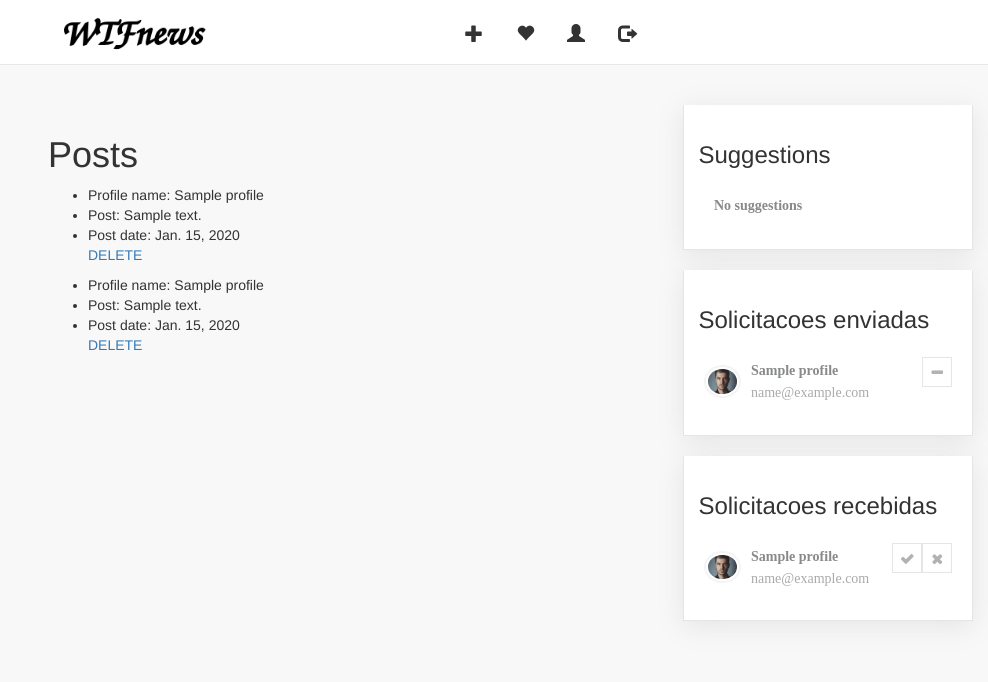
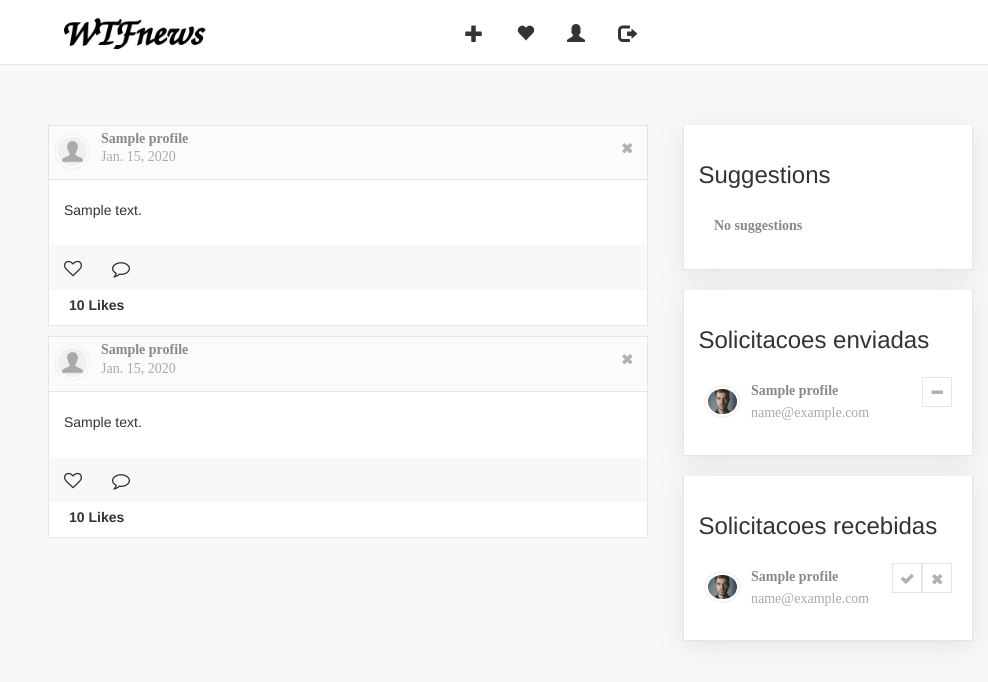
Before and after one commit to vikvik98/ProjetoFinalPi, a Django app: page / in a window 1280 px wide. Shown: the top 682 px of the page, without its empty margins (292-1280 px from the left). Run offline with Django 3.2, Linux system fonts and the light colour scheme; a user stored in the database is signed in; tables that the repository leaves empty hold one stand-in row (values such as "Sample post"); some libraries are stand-ins or nearby versions.

Commit message:
Layout do feed na index.html

```diff
--- a/WTFnews/perfil/static/perfil/assets/css/styles.css
+++ b/WTFnews/perfil/static/perfil/assets/css/styles.css
@@ -11,6 +11,87 @@ body {
   background-color:#f8f8f8;
 }
 
+.post-box {
+    float: left;
+    width: 100%;
+    background-color: #fbfbfb;
+    margin-bottom: 20px;
+    border: 1px solid #e5e5e5;
+}
+
+.post-box .post-list {
+    float: left;
+    width: 100%;
+}
+
+.post-box .post-body {
+    float: left;
+    width: 100%;
+    padding: 5px 5px 0;
+    margin-top: 2px;
+}
+
+.img {
+    width: 37px;
+    height: 37px;
+    float: left;
+    padding: 2px;
+    border: 2px solid #f4f4f4;
+}
+
+.img-responsive {
+    display: block;
+    max-width: 100%;
+    height: auto;
+}
+
+.post-box .name-box {
+    float: left;
+    padding-left: 10px;
+    position: relative;
+    top: -12px;
+    padding-top: 0px !important;
+}
+
+.post-box .post-body > span {
+    float: right;
+    margin-top: 4px;
+    position: relative;
+}
+
+.post-box .post-body > a i {
+    color: #b2b2b2;
+    width: 30px;
+    height: 30px;
+    text-align: center;
+    line-height: 30px;
+    font-weight: 700;
+    cursor: pointer;
+    float: right;
+}
+
+.post-box .name-box h4 {
+    font-family: 'Abhaya Libre', serif;
+    color: #88898a;
+    font-size: 14px;
+    font-weight: 700;
+    margin-bottom: 0;
+}
+
+.post-box .name-box span {
+    font-family: 'Abhaya Libre', serif;
+    font-size: 14px;
+    color: #aaa;
+}
+
+
+
+
+
+
+
+
+
 .list-group-item img {
   width:100%;
 }
@@ -20,30 +101,35 @@ body {
 }
 
 .img-div {
+  background-color: #fbfbfb
   margin-bottom:40px;
   border:1px solid #e8e6e6;
 }
 
-.img-div .header {
+.img-div .footer {
   width:100%;
-  height:50px;
+  min-height:45px;
   position:relative;
 }
 
-.img-div .header .img-circle {
+.img-div .footer .img-circle {
   width:35px;
   height:35px;
   margin:8px;
 }
 
-.img-div .header a {
+.img-div .footer a {
   padding:15px 15px;
   color:#322f30;
   float:left;
 }
 
-.img-div .header a i {
+.img-div .footer a i {
   font-size:18px;
+}
+
+.img-div .panel-body {
+    background-color: #fff;
 }
 
 @media (max-width:767px) {
@@ -63,8 +149,10 @@ body {
 
 .more-section {
   width:100%;
-  min-height:50px;
+  padding: 5px;
+  min-height:35px;
   position:relative;
+  background-color: #fff;
 }
 
 .more-section label {
@@ -491,7 +579,7 @@ grayscale:hover {
     float: left;
     width: 100%;
     background-color: #fff;
-    margin-bottom: 20px;
+    margin-top: 20px;
     border-left: 1px solid #e5e5e5;
     border-right: 1px solid #e5e5e5;
     border-bottom: 1px solid #e5e5e5;
--- a/WTFnews/perfil/templates/index.html
+++ b/WTFnews/perfil/templates/index.html
@@ -8,20 +8,47 @@
             <aside class="col-xs-12 col-md-3"></aside>
             <div class="col-xs-12 col-md-6">
                 <div class="container img-container">
-                    <h1>Posts</h1>
+                    <div id="upload-div"></div>
                     {% if posts %}
                     {% for post in posts %}
-                    <ul>
-                        <li>Profile name: {{ post.profile.name }}</li>
-                        <li>Post: {{ post.content }}</li>
-                        <li>Post date: {{post.date}}</li>
-                        {% if post in logged_profile.posts.all %}
-                            <a onclick="return confirm('Are you sure you want to delete this item?')" href="{% url 'delete_post' post.id %}">DELETE</a>
-                        {% endif %}
-                    </ul>
+                    <div class="container img-container">
+                        <div class="post-box full-width">
+                            <div class="post-list">
+                                <div class="post-body">
+                                    <a href="{% url 'show_profile' post.profile.id %}">
+                                        <img alt="Image" class="img img-responsive img-circle"
+                                             src="{% static 'perfil/assets/img/default.png' %}">
+                                        <div class="name-box">
+                                            <h4>{{ post.profile.name }}</h4>
+                                            <span>{{ post.date }}</span>
+                                        </div>
+                                    </a>
+                                    {% if post in logged_profile.posts.all %}
+                                    <a onclick="return confirm('Are you sure you want to delete this item?')"
+                                       href="{% url 'delete_post' post.id %}"><i class="fa fa-remove"></i></a>
+                                    {% endif %}
+                                </div>
+                            </div>
+                        </div>
+
+                        <div class="img-div">
+                            <div class="panel-body">
+                                <p>{{ post.content }}</p>
+                            </div>
+                            <div class="footer">
+                                <a href="#"><i class="fa fa-heart-o"></i></a>
+                                <a href="#"><i class="fa fa-comment-o"></i></a>
+                            </div>
+                            <div class="more-section">
+                                <label>10 Likes</label>
+                            </div>
+                        </div>
+                    </div>
                     {% endfor %}
                     {% else %}
-                    <strong>No have posts</strong>
+                    <div class="img-div">
+                        <strong><h1 align="center">Nothink to show</h1></strong>
+                    </div>
                     {% endif %}
                 </div>
             </div>
@@ -117,7 +144,6 @@
             </aside>
         </div>
     </div>
-
 </section>
 
 {% endblock %}
```
Also changed, not shown: WTFnews/perfil/static/perfil/assets/img/default.png (added).
